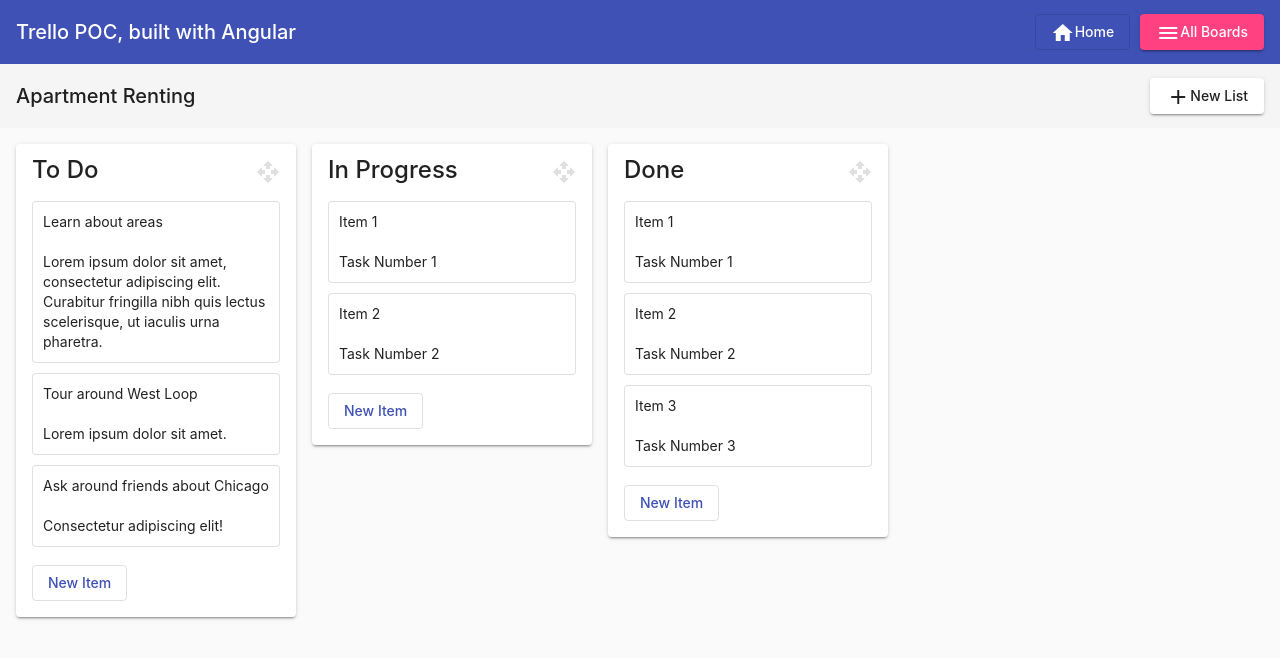
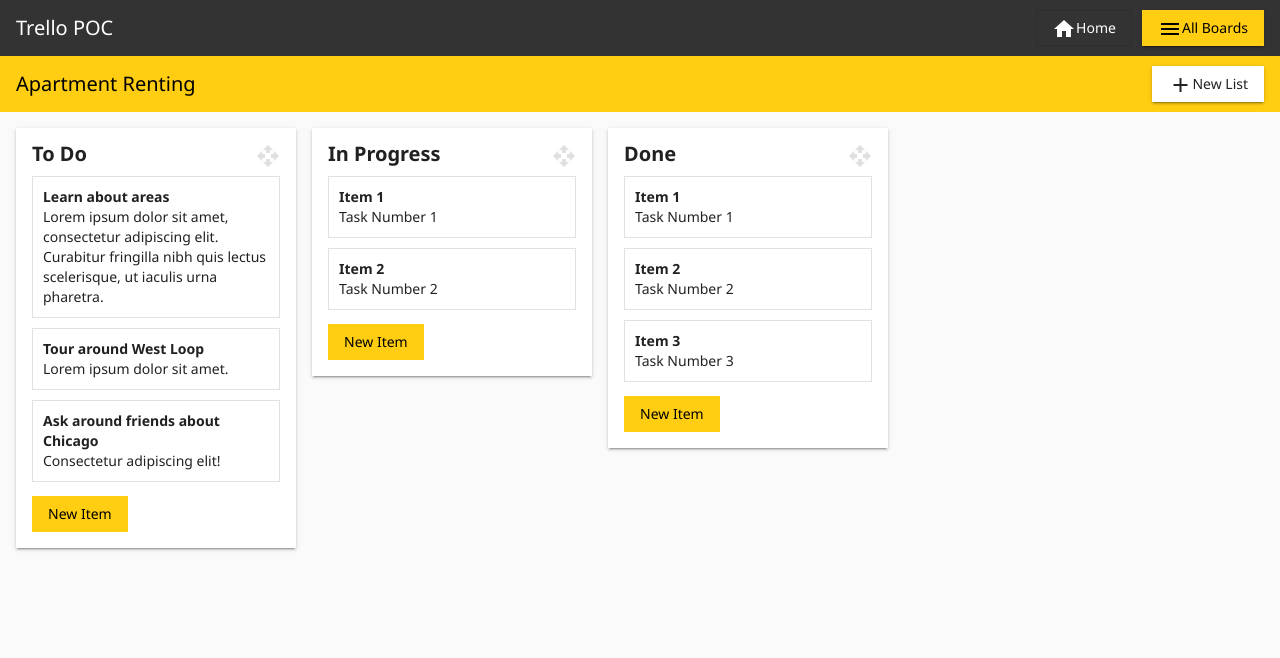
Before and after one commit to pkgamma/angular-trello-poc, an Angular app: page / in a window 1280 px wide. Both pictures are taken after a click on the button "Apartment Renting". Shown: the top 658 px of the page. Built offline with nearby package versions, Linux system fonts and the light colour scheme.

Commit message:
added yellow and black color style

```diff
--- a/src/app/app.component.css
+++ b/src/app/app.component.css
@@ -1,5 +1,17 @@
+.mat-button,
+.mat-raised-button,
+.mat-flat-button,
+.mat-stroked-button {
+  border-radius: 0px;
+}
+
 .spacer {
   flex: 1 1 auto;
+}
+
+.toolbar{
+  min-height:56px;
+  max-height:56px
 }
 
 .board-selection-container {
@@ -37,7 +49,7 @@
   overflow: auto;
   position: relative;
   padding: 16px;
-  border-radius: 4px;
+  border-radius: 0px;
   box-shadow: 0px 3px 1px -2px rgba(0, 0, 0, 0.2), 0px 2px 2px 0px rgba(0, 0, 0, 0.14), 0px 1px 5px 0px rgba(0, 0, 0, 0.12);
   align-items: center;
   justify-content: space-between;
@@ -55,11 +67,17 @@
   height: 24px;
 }
 
+.list-card .title {
+  font-size: 20px;
+  font-weight: bold;
+  margin-bottom: 4px;
+}
+
 .item-card {
   padding: 10px;
   margin: 10px 0px;
   border: solid 1px rgba(0, 0, 0, 0.12);
-  border-radius: 4px;
+  border-radius: 0px;
   display: flex;
   flex-direction: row;
   align-items: center;
@@ -67,12 +85,24 @@
   box-sizing: border-box;
   cursor: move;
   background: white;
+  transition: box-shadow 200ms cubic-bezier(0, 0, 0.2, 1);
 }
 
-/* .item-card {
-  background-color: #f0f0f0;
-  margin-bottom: 10px;
-} */
+.item-card:active {
+  box-shadow: 0 5px 5px -3px rgba(0, 0, 0, 0.2),
+              0 8px 10px 1px rgba(0, 0, 0, 0.14),
+              0 3px 14px 2px rgba(0, 0, 0, 0.12);
+}
+
+.cdk-drag-preview {
+  box-shadow: 0 5px 5px -3px rgba(0, 0, 0, 0.2),
+              0 8px 10px 1px rgba(0, 0, 0, 0.14),
+              0 3px 14px 2px rgba(0, 0, 0, 0.12);
+}
+
+.cdk-drag-placeholder {
+  opacity: 0;
+}
 
 /* Animate items as they're being sorted. */
 .cdk-drop-list-dragging .cdk-drag {
@@ -83,7 +113,3 @@
 .cdk-drag-animating {
   transition: transform 300ms cubic-bezier(0, 0, 0.2, 1);
 }
-
-.cdk-drag-placeholder {
-  opacity: 0;
-}
--- a/src/app/app.component.html
+++ b/src/app/app.component.html
@@ -1,7 +1,7 @@
 <poc-sidebar (boardSwitched)='onBoardSwitch()'>
 
   <!-- inner toolbar for board title and add board action -->
-  <mat-toolbar>
+  <mat-toolbar class="toolbar" color="accent">
     <mat-toolbar-row>
       <span *ngIf="currentBoardId == -1">Welcome! Please select a board.</span>
       <span *ngIf="currentBoardId != -1">{{this.currentBoardTitle}}</span>
@@ -32,28 +32,28 @@
       (cdkDropListDropped)="onItemDrop($event)" [cdkDropListData]="list.content" id="{{list.id}}"
       [cdkDropListConnectedTo]="this.currentBoardListIds" cdkDrag cdkDragLockAxis="x">
 
-      <mat-card-title>{{ list.title }}</mat-card-title>
+      <mat-card-title class="title">{{ list.title }}</mat-card-title>
       <mat-icon class="darg-handle" cdkDragHandle>open_with</mat-icon>
-      <div style="height: 8px;"></div>
 
-      <mat-card-content>
-        <!-- item boxes (within a list) -->
-        <div cdkDrag class="item-card" *ngFor="let item of list.content">
-          {{ item.title }}
-          <br><br>
+
+      <!-- item boxes (within a list) -->
+      <div cdkDrag class="item-card" *ngFor="let item of list.content">
+        <mat-card-content>
+          <b>{{ item.title }}</b>
+          <br>
           {{ item.content }}
-        </div>
-      </mat-card-content>
+        </mat-card-content>
+      </div>
 
-      <div style="height: 8px;"></div>
+      <div style="height: 4px;"></div>
 
       <mat-card-actions>
-        <button mat-stroked-button (click)="onAddItemButtonClick(list)" color="primary">New Item</button>
+        <button mat-flat-button (click)="onAddItemButtonClick(list)" color="accent">New Item</button>
       </mat-card-actions>
 
     </div>
 
-    <div style="display: inline-block; min-width: 16px;"></div>
+    <div style="display: inline-block; min-width: 8px;"></div>
 
   </div>
 
--- a/src/app/sidebar/sidebar.component.css
+++ b/src/app/sidebar/sidebar.component.css
@@ -1,5 +1,17 @@
+.mat-button,
+.mat-raised-button,
+.mat-flat-button,
+.mat-stroked-button {
+  border-radius: 0px;
+}
+
 .spacer {
   flex: 1 1 auto;
+}
+
+.toolbar{
+  min-height:56px;
+  max-height:56px
 }
 
 .mat-sidenav {
--- a/src/app/sidebar/sidebar.component.html
+++ b/src/app/sidebar/sidebar.component.html
@@ -3,7 +3,7 @@
     <!-- SIDEBAR -->
     <mat-sidenav #sidenav mode="over" position="end">
 
-        <mat-toolbar color="accent">
+        <mat-toolbar class="toolbar" color="accent">
             <span>Boards</span>
             <span class="spacer"></span>
             <button mat-raised-button color="primary" (click)="onAddBoardButtonClick()">
@@ -22,8 +22,8 @@
     <mat-sidenav-content>
 
         <!-- title bar -->
-        <mat-toolbar color="primary">
-            <span>Trello POC, built with Angular</span>
+        <mat-toolbar class="toolbar" color="primary">
+            <span>Trello POC</span>
             <span class="spacer"></span>
             <button mat-stroked-button color="basic" (click)="onBoardSwitch(-1)">
                 <mat-icon>home</mat-icon>Home
--- a/src/custom-theme.scss
+++ b/src/custom-theme.scss
@@ -9,11 +9,80 @@
 // Be sure that you only ever include this mixin once!
 @include mat-core();
 
+// define a real custom palette (using http://mcg.mbitson.com)
+$md-catprimary: (
+    50 : #e7e7e7,
+    100 : #c2c2c2,
+    200 : #999999,
+    300 : #707070,
+    400 : #525252,
+    500 : #333333,
+    600 : #2e2e2e,
+    700 : #272727,
+    800 : #202020,
+    900 : #141414,
+    A100 : #ef6e6e,
+    A200 : #ea4040,
+    A400 : #f60000,
+    A700 : #dd0000,
+    contrast: (
+        50 : #000000,
+        100 : #000000,
+        200 : #000000,
+        300 : #ffffff,
+        400 : #ffffff,
+        500 : #ffffff,
+        600 : #ffffff,
+        700 : #ffffff,
+        800 : #ffffff,
+        900 : #ffffff,
+        A100 : #000000,
+        A200 : #ffffff,
+        A400 : #ffffff,
+        A700 : #ffffff,
+    )
+);
+
+$md-cataccent: (
+    50 : #fff9e2,
+    100 : #fff0b8,
+    200 : #ffe688,
+    300 : #ffdc58,
+    400 : #ffd535,
+    500 : #ffcd11,
+    600 : #ffc80f,
+    700 : #ffc10c,
+    800 : #ffba0a,
+    900 : #ffae05,
+    A100 : #ffffff,
+    A200 : #fffbf3,
+    A400 : #ffe8c0,
+    A700 : #ffdfa7,
+    contrast: (
+        50 : #000000,
+        100 : #000000,
+        200 : #000000,
+        300 : #000000,
+        400 : #000000,
+        500 : #000000,
+        600 : #000000,
+        700 : #000000,
+        800 : #000000,
+        900 : #000000,
+        A100 : #000000,
+        A200 : #000000,
+        A400 : #000000,
+        A700 : #000000,
+    )
+);
+
+
+
 // Define the palettes for your theme using the Material Design palettes available in palette.scss
 // (imported above). For each palette, you can optionally specify a default, lighter, and darker
 // hue. Available color palettes: https://material.io/design/color/
-$trello-poc-primary: mat-palette($mat-indigo);
-$trello-poc-accent: mat-palette($mat-pink, A200, A100, A400);
+$trello-poc-primary: mat-palette($md-catprimary, 500, 200, 50);
+$trello-poc-accent: mat-palette($md-cataccent, 500, 500, 500);
 
 // The warn palette is optional (defaults to red).
 $trello-poc-warn: mat-palette($mat-red);
--- a/src/index.html
+++ b/src/index.html
@@ -7,6 +7,7 @@
   <meta name="viewport" content="width=device-width, initial-scale=1">
   <link rel="icon" type="image/x-icon" href="favicon.ico">
   <!-- <link href="https://fonts.googleapis.com/css?family=Roboto:300,400,500&display=swap" rel="stylesheet"> -->
+  <link href="https://fonts.googleapis.com/css2?family=Noto+Sans:wght@400;700&display=swap" rel="stylesheet">
   <link href="https://fonts.googleapis.com/icon?family=Material+Icons" rel="stylesheet">
 </head>
 <body class="mat-typography">
--- a/src/styles.css
+++ b/src/styles.css
@@ -9,11 +9,9 @@ body {
 body {
   margin: 0;
   /* font-family: Roboto, "Helvetica Neue", sans-serif; */
-  font-family: -apple-system, system-ui, BlinkMacSystemFont, "Segoe UI", Roboto,
-    "Helvetica Neue", Arial, sans-serif;
+  font-family: 'Noto Sans', sans-serif;
 }
 
 * {
-  font-family: -apple-system, system-ui, BlinkMacSystemFont, "Segoe UI", Roboto,
-    "Helvetica Neue", Arial, sans-serif;
+  font-family: 'Noto Sans', sans-serif;
 }
```
